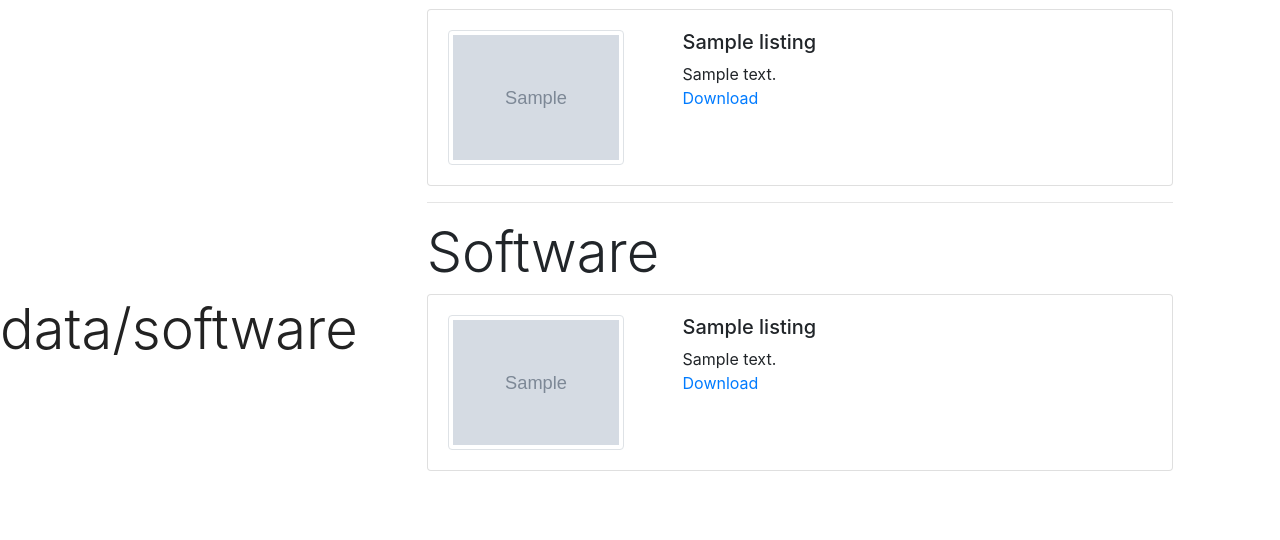
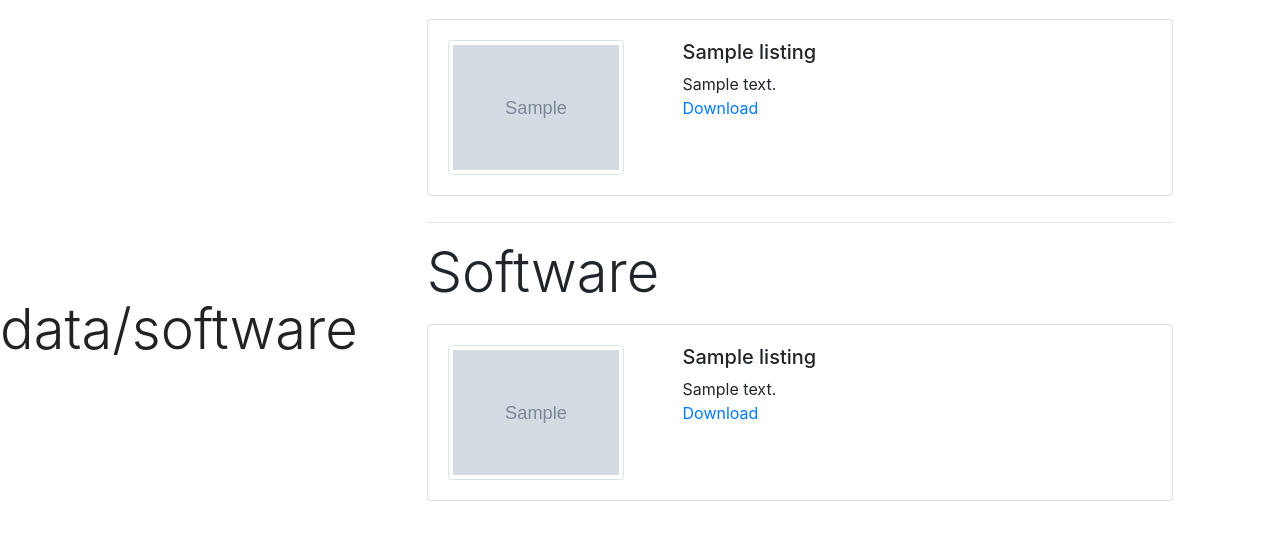
Before and after one commit to vanandrew/web-common, a Django app: page /data_software in a window 1280 px wide. Shown: the part 66-606 px from the top of the page. Run offline with Django 3.2, Linux system fonts and the light colour scheme; tables that the repository leaves empty hold one stand-in row (values such as "Sample post"); grey boxes marked "Sample" are stand-in pictures; some libraries are stand-ins or nearby versions.

Commit message:
add padding; fix opening in new tab

```diff
--- a/common/templates/common/data_software.html
+++ b/common/templates/common/data_software.html
@@ -1,5 +1,13 @@
 {% extends 'common/base.html' %}
 {% load staticfiles %}
+
+{% block head %}
+<style>
+.info-block {
+    padding: 10px 0px;
+}
+</style>
+{% endblock %}
 
 {% block datasoftware %}active{% endblock %}
 
@@ -15,14 +23,14 @@
             <p>No data available yet...</p>
             {% endif %}
             {% for item in data %}
-            <div class="row no-gutters">
+            <div class="row no-gutters info-block">
                 <div class="col-12">
                     <div class="card">
                         <div class="card-body">
                             <div class="row no-gutters">
                                 <div class="col-3">
                                     {% if item.image %}
-                                    <a href="{{ item.link }}"><img class="img-fluid img-thumbnail" src="{{ item.image.url }}"></a>
+                                    <a href="{{ item.link }}" target="_blank"><img class="img-fluid img-thumbnail" src="{{ item.image.url }}"></a>
                                     {% endif %}
                                 </div>
                                 <div class="col-8 offset-1">
@@ -30,7 +38,7 @@
                                     {% autoescape off %}
                                     {{ item.description }}
                                     {% endautoescape %}
-                                    <p><a href="{{ item.link }}">Download</a><p>
+                                    <p><a href="{{ item.link }}" target="_blank">Download</a><p>
                                 </div>
                             </div>
                         </div>
@@ -44,14 +52,14 @@
             <p>No software available yet...</p>
             {% endif %}
             {% for item in software %}
-            <div class="row no-gutters">
+            <div class="row no-gutters info-block">
                 <div class="col-12">
                     <div class="card">
                         <div class="card-body">
                             <div class="row no-gutters">
                                 <div class="col-3">
                                     {% if item.image %}
-                                    <a href="{{ item.link }}"><img class="img-fluid img-thumbnail" src="{{ item.image.url }}"></a>
+                                    <a href="{{ item.link }}" target="_blank"><img class="img-fluid img-thumbnail" src="{{ item.image.url }}"></a>
                                     {% endif %}
                                 </div>
                                 <div class="col-8 offset-1">
@@ -59,7 +67,7 @@
                                     {% autoescape off %}
                                     {{ item.description }}
                                     {% endautoescape %}
-                                    <p><a href="{{ item.link }}">Download</a><p>
+                                    <p><a href="{{ item.link }}" target="_blank">Download</a><p>
                                 </div>
                             </div>
                         </div>
```
